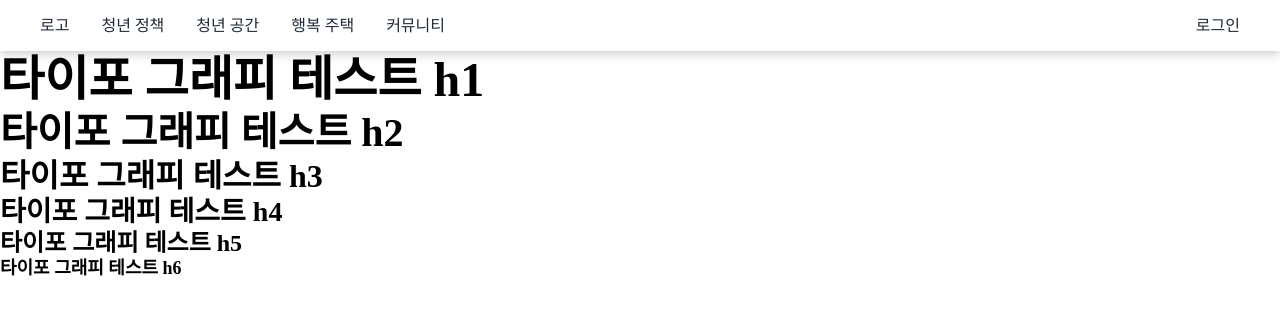
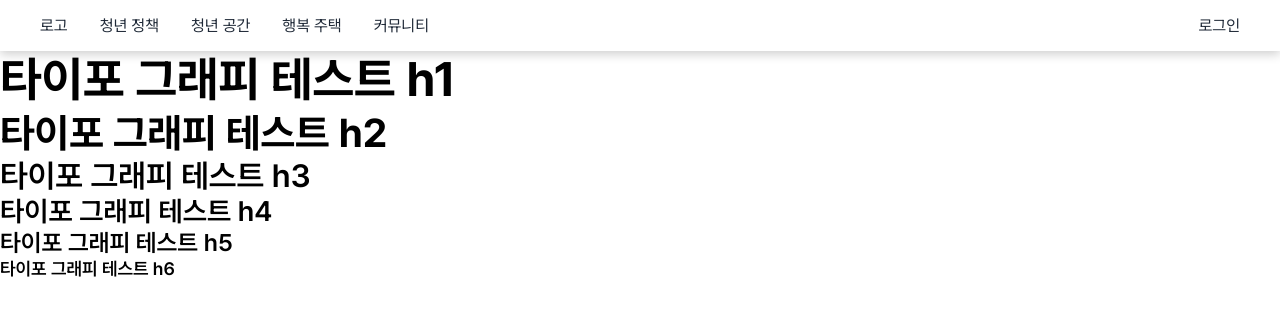
Before and after one commit to For-MZ/formz-fe, a Next.js app: page / in a window 1280 px wide. Shown: the top 316 px of the page. Built offline with nearby package versions, Linux system fonts and the light colour scheme.

Commit message:
Design: 로컬 폰트 설정

```diff
--- a/src/app/layout.tsx
+++ b/src/app/layout.tsx
@@ -1,10 +1,11 @@
 import type { Metadata } from 'next';
 import '@/styles/main.scss';
 import Header from '@/components/Header';
+import { pretendard } from '@/utils/fonts';
 
 export const metadata: Metadata = {
-  title: '',
-  description: '',
+  title: 'For MZ',
+  description: 'MZ세대를 위한 웹 사이트',
 };
 
 export default function RootLayout({
@@ -13,8 +14,8 @@ export default function RootLayout({
   children: React.ReactNode;
 }>) {
   return (
-    <html lang="en">
-      <body>
+    <html lang="ko">
+      <body className={pretendard.className}>
         <Header />
         {children}
       </body>
--- a/src/styles/_globals.scss
+++ b/src/styles/_globals.scss
@@ -1,7 +1,7 @@
+body {
+  margin: 0 auto;
+}
+
 a {
   text-decoration: none;
 }
-
-body {
-  margin: 0 auto;
-}
--- /dev/null
+++ b/src/utils/fonts.ts
@@ -0,0 +1,7 @@
+import localFont from 'next/font/local';
+
+export const pretendard = localFont({
+  src: '../../public/fonts/PretendardVariable.woff2',
+  display: 'swap',
+  weight: '45 920',
+});
```
Also changed, not shown: src/styles/_variables.scss (+11 -10 lines), public/fonts/PretendardVariable.woff2 (added).
